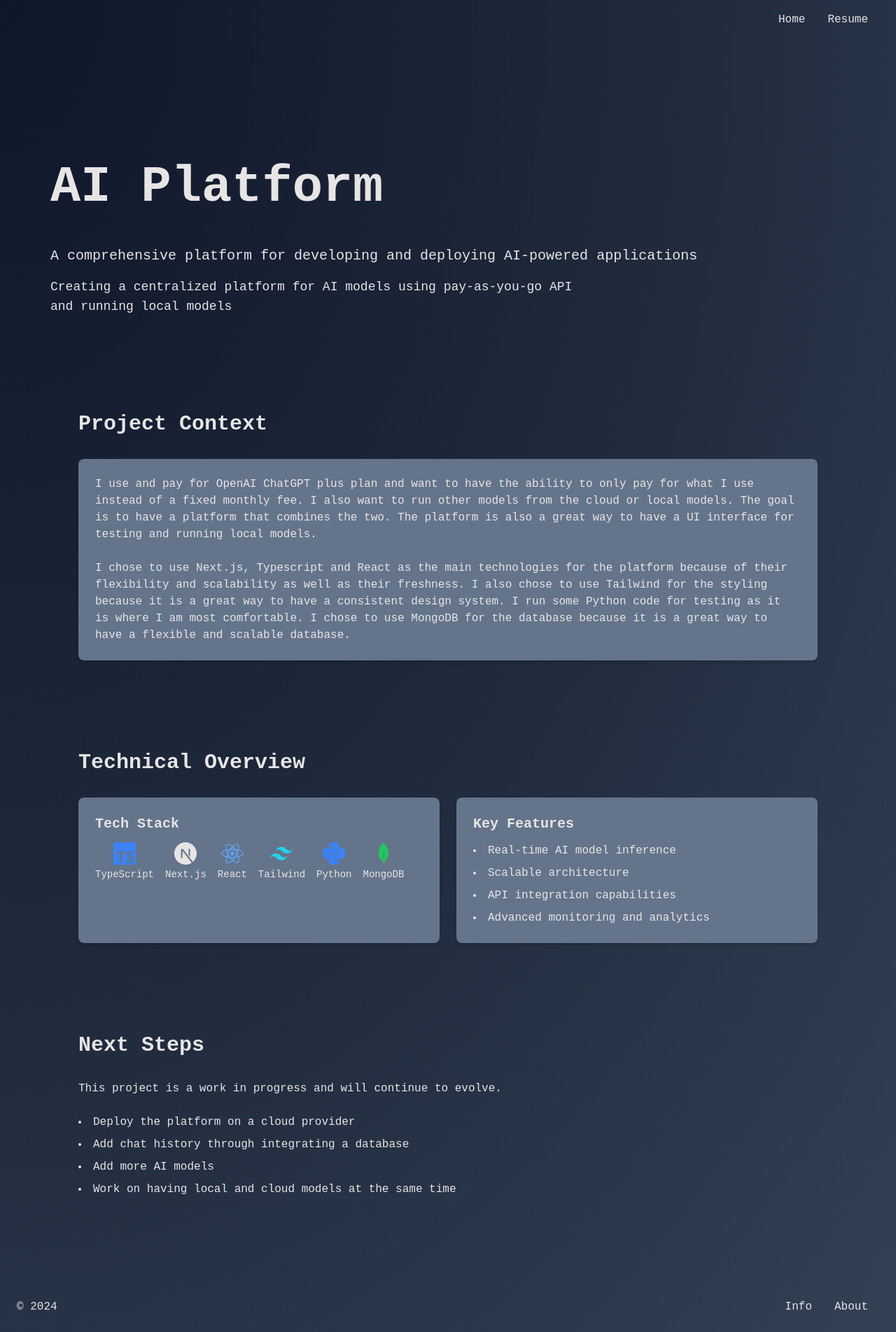
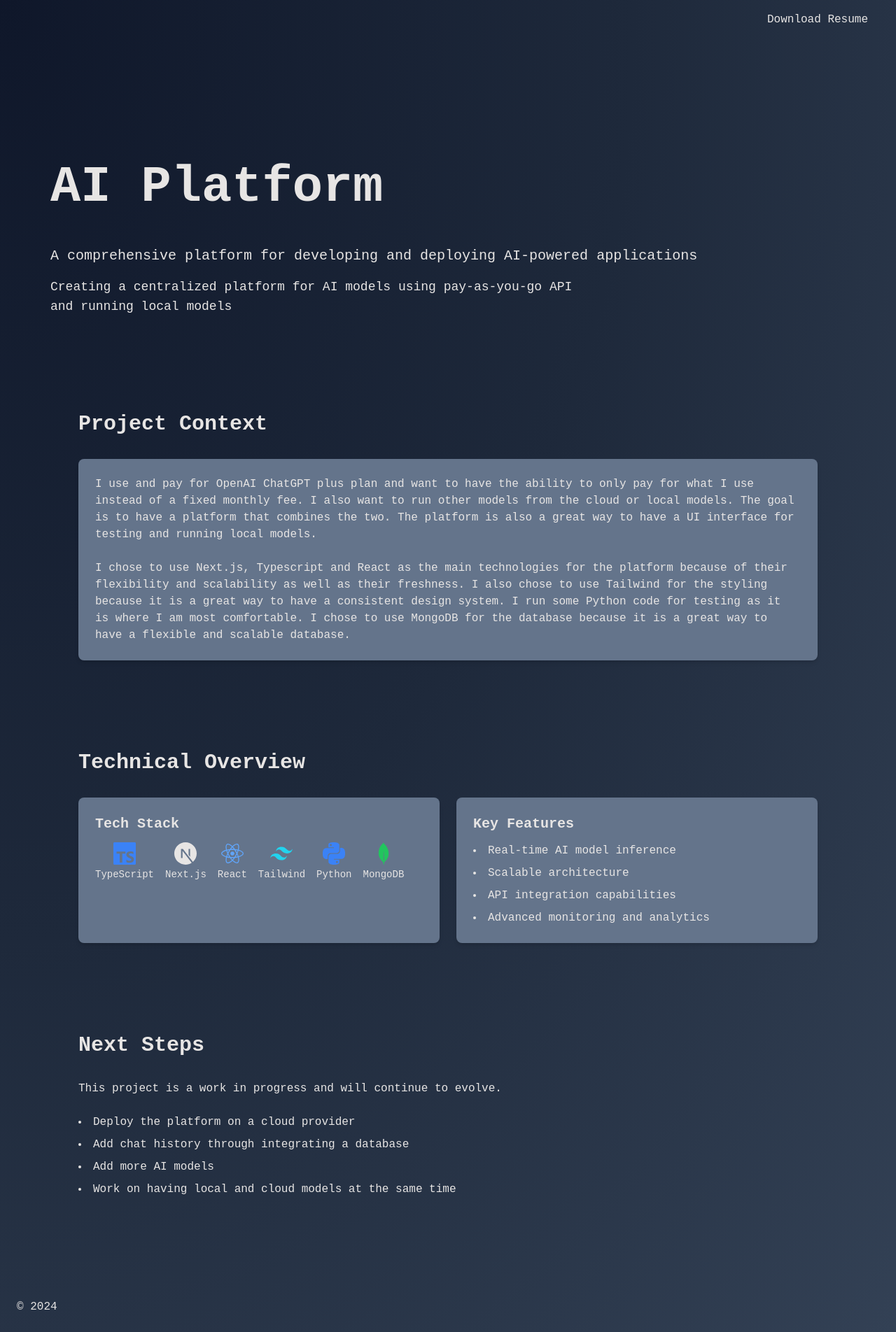
Before and after one commit to QLeBot/portfolio, a Next.js app: page /projects/ai-platform in a window 1280 px wide. Shown: the whole page at 70% size. Built offline with nearby package versions, Linux system fonts and the light colour scheme.

Commit message:
finished base can still modify content

```diff
--- a/app/components/nav-bar.tsx
+++ b/app/components/nav-bar.tsx
@@ -6,8 +6,7 @@ const NavBar = () => {
       <nav className="py-4 px-6 flex justify-between items-center">
         <div className="text-light text-xl font-bold"></div>
         <div className="hidden md:block">
-          <a href="/" className="text-light hover:text-dark mx-4">Home</a>
-          <Link href="/resume" className="text-light hover:text-dark mx-4">Resume</Link>
+          <a href="/CV/CV_Quentin_Lecomte_FR_EN.pdf" download className="text-light hover:text-dark mx-4">Download Resume</a>
         </div>
         <div className="md:hidden">
           <button className="text-white focus:outline-none">
--- a/app/components/nav-footer.tsx
+++ b/app/components/nav-footer.tsx
@@ -8,8 +8,6 @@ const Footer = () => {
         <div className="flex justify-between items-center">
           <div>&copy; 2024</div>
           <div className="hidden md:block">
-            <a href="#" className="hover:text-dark mx-4">Info</a>
-            <a href="#" className="hover:text-dark mx-4">About</a>
           </div>
         </div>
       </footer>
```
Also changed, not shown: 1 other file (tests, documents, lock files or other folders).
